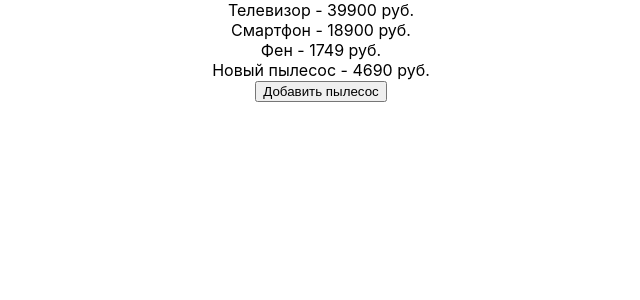
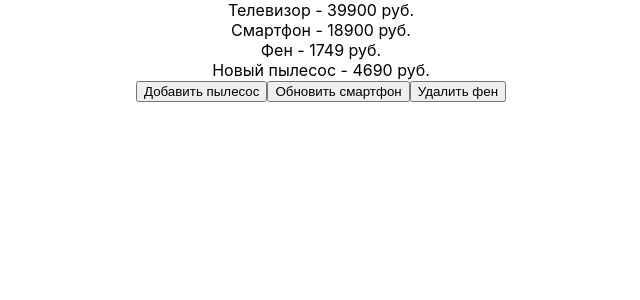
Before and after one commit to Buretos/react-4, a React (Create React App) app in the folder my-app/: page / in a window 1280 px wide. Shown: the top 300 px of the page, without its empty margins (319-959 px from the left). Built offline with nearby package versions, Linux system fonts and the light colour scheme; data requests are answered from the project's data file.

Commit message:
Lesson-5-4, video-1, JSON server PUT, PATCH, DELETE

```diff
--- a/my-app/src/App.js
+++ b/my-app/src/App.js
@@ -5,6 +5,8 @@ export const App = () => {
 	const [products, setProducts] = useState([]);
 	const [isLoading, setIsLoading] = useState(false);
 	const [isCreating, setIsCreating] = useState(false);
+	const [isUpdating, setIsUpdating] = useState(false);
+	const [isDeleting, setIsDeleting] = useState(false);
 	const [refreshProductsFlag, setRefreshProductsFlag] = useState(false);
 
 	const refreshProducts = () => setRefreshProductsFlag(!refreshProductsFlag);
@@ -38,6 +40,37 @@ export const App = () => {
 			.finally(() => setIsCreating(false));
 	};
 
+	const requestUpdateSmartphone = () => {
+		setIsUpdating(true);
+		fetch('http://localhost:3005/produckts/002', {
+			method: 'PUT',
+			headers: { 'Content-Type': 'application/json;charset=utf-8' },
+			body: JSON.stringify({
+				name: 'Сматрфон',
+				price: 17900,
+			}),
+		})
+			.then((rawResponse) => rawResponse.json())
+			.then((response) => {
+				console.log('Смартфон обновлён, ответ сервера:', response);
+				refreshProducts();
+			})
+			.finally(() => setIsUpdating(false));
+	};
+
+	const requestDeleteHairDryer = () => {
+		setIsDeleting(true);
+		fetch('http://localhost:3005/produckts/003', {
+			method: 'DELETE',
+		})
+			.then((rawResponse) => rawResponse.json())
+			.then((response) => {
+				console.log('Фен удалён, ответ сервера:', response);
+				refreshProducts();
+			})
+			.finally(() => setIsUpdating(false));
+	};
+
 	return (
 		<div className={styles.app}>
 			{isLoading ? (
@@ -52,6 +85,12 @@ export const App = () => {
 			<button disabled={isCreating} onClick={requestAddVacuumCleaner}>
 				Добавить пылесос
 			</button>
+			<button disabled={isUpdating} onClick={requestUpdateSmartphone}>
+				Обновить смартфон
+			</button>
+			<button disabled={isDeleting} onClick={requestDeleteHairDryer}>
+				Удалить фен
+			</button>
 		</div>
 	);
 };
```
Also changed, not shown: my-app/src/db.json (indentation only).
